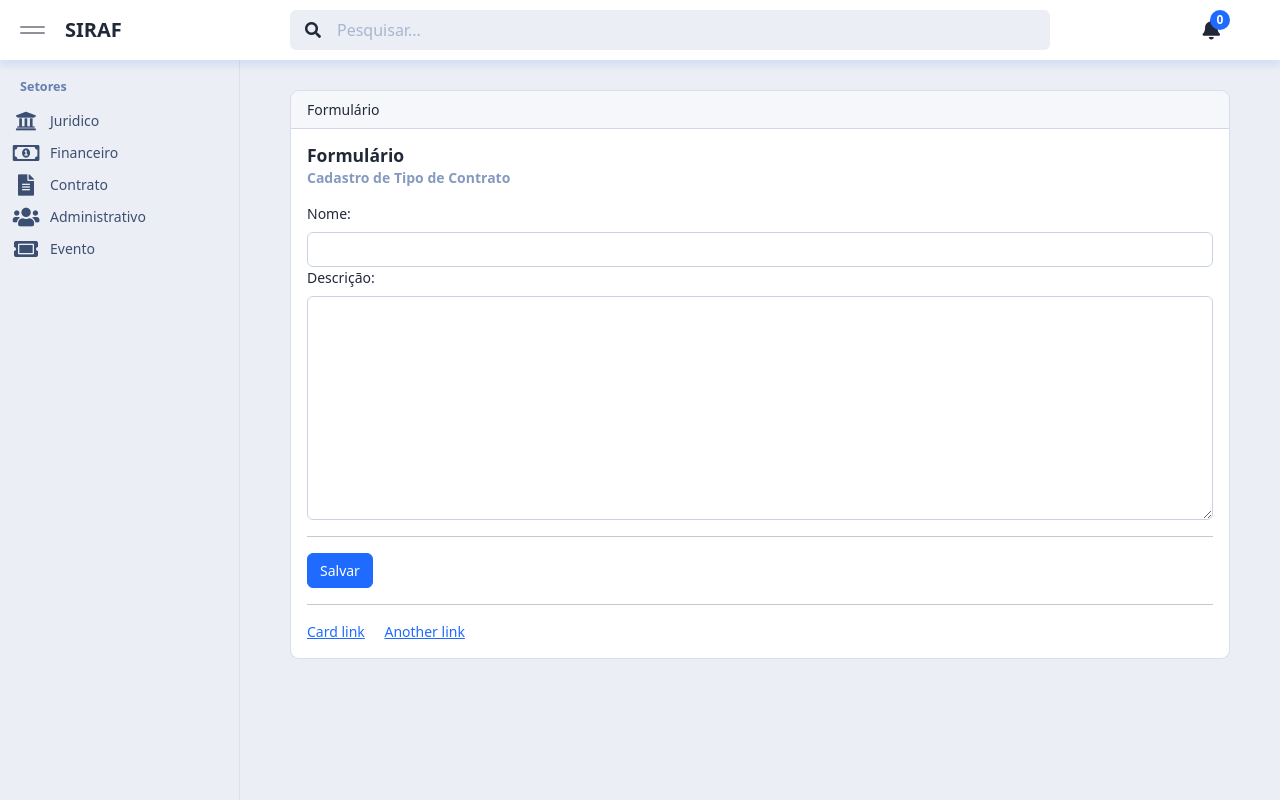
After one commit to dnetochaves/siraf, a Django app: page /juridico/novo_tipo/ in a window 1280 px wide. The commit adds this page. Run offline with Django 3.2, Linux system fonts and the light colour scheme; data that the repository does not hold is empty; some libraries are stand-ins or nearby versions.

Commit message:
Cadastro de tipo App juridico

```diff
--- a/apps/juridico/forms.py
+++ b/apps/juridico/forms.py
@@ -1,11 +1,12 @@
 from django.forms import ModelForm
-from . models import Contrato, Item
+from . models import Contrato, Item, Tipo
 
 
 class ContratoForm(ModelForm):
     class Meta:
         model = Contrato
-        fields = ['company', 'number', 'validity', 'signature_date', 'type_contrato']
+        fields = ['company', 'number', 'validity',
+                  'signature_date', 'type_contrato']
 
 
 class ItemForm(ModelForm):
@@ -13,3 +14,9 @@ class ItemForm(ModelForm):
         model = Item
         fields = ['item', 'item_description',
                   'unit_price', 'amount', 'item_contrato']
+
+
+class TipoForm(ModelForm):
+    class Meta:
+        model = Tipo
+        fields = ['name', 'description']
--- a/apps/juridico/models.py
+++ b/apps/juridico/models.py
@@ -5,6 +5,9 @@ from django.contrib.auth.models import User
 class Tipo(models.Model):
     name = models.CharField(max_length=50)
     description = models.TextField()
+
+    def listar_tipo():
+        return Tipo.objects.all()
 
     def __str__(self):
         return self.name
--- /dev/null
+++ b/apps/juridico/templates/juridico/tipo_form.html
@@ -0,0 +1,47 @@
+{% extends 'plataforma_base.html' %}
+{% load static %}
+{% load widget_tweaks %}
+
+
+{% block title %}
+Contratos
+{% endblock title %}
+
+
+{% block content %}
+<div id="content" class="app-content">
+    <div class="card">
+        <div class="card-header">Formulário</div>
+        <div class="card-body">
+            <h5 class="card-title">Formulário</h5>
+            <h6 class="card-subtitle mb-3 text-muted">Cadastro de Tipo de Contrato</h6>
+            {% include 'partials/plataforma/_message.html' %}
+            <p class="card-text mb-3">
+            <form action="" method="post">
+                {% csrf_token %}
+                <div class="row">
+                    <div class="col-sm">
+                        <label for="exampleFormControlInput1" class="form-label">Nome:</label>
+                        {{ form.name | add_class:"form-control" }}
+                    </div>
+                </div>
+                <div class="row">
+                    <div class="col-sm">
+                        <label for="exampleFormControlInput1" class="form-label">Descrição:</label>
+                        {{ form.description | add_class:"form-control" }}
+                    </div>
+                </div>
+                <hr>
+                <button type="submit" class="btn btn-primary">Salvar</button>
+                <hr>
+            </form>
+            </p>
+            <div>
+                <a href="#" class="card-link">Card link</a>
+                <a href="#" class="card-link">Another link</a>
+            </div>
+        </div>
+    </div>
+</div>
+
+{% endblock content %}
--- a/apps/juridico/urls.py
+++ b/apps/juridico/urls.py
@@ -13,4 +13,6 @@ urlpatterns = [
     path('novo_item/', views.novo_item, name="novo_item"),
     path('editar_item/<int:id>/', views.editar_item, name="editar_item"),
     path('deletar_item/<int:id>/', views.deletar_item, name="deletar_item"),
+    path('novo_tipo/', views.novo_tipo, name="novo_tipo"),
+    path('listar_tipos/', views.listar_tipos, name="listar_tipos"),
 ]
--- a/apps/juridico/views.py
+++ b/apps/juridico/views.py
@@ -1,8 +1,8 @@
 from django.shortcuts import render, redirect, get_object_or_404
 from django.http import HttpResponseRedirect
 from apps.notificacoes.models import Notificacoes
-from apps.juridico.models import Contrato, Item
-from . forms import ContratoForm, ItemForm
+from apps.juridico.models import Contrato, Item, Tipo
+from . forms import ContratoForm, ItemForm, TipoForm
 from django.contrib import messages
 
 
@@ -150,3 +150,31 @@ def listar_contratos(request):
                       'qtd_notificacao': qtd_notificacao,
                       'notificacoes_menu': notificacoes_menu,
                   })
+
+
+def novo_tipo(request):
+    qtd_notificacao = Notificacoes.qtd_notificacoes(request.user.id)
+    notificacoes_menu = Notificacoes.listar_notificacoes_menu(request.user.id)
+    form = TipoForm(request.POST or None)
+    if form.is_valid():
+        form.save()
+        messages.success(request, 'Informação salva com sucesso')
+        return HttpResponseRedirect("/juridico/listar_tipos/")
+    return render(request, 'juridico/tipo_form.html',
+                  {
+                      'form': form,
+                      'qtd_notificacao': qtd_notificacao,
+                      'notificacoes_menu': notificacoes_menu,
+                  })
+
+
+def listar_tipos(request):
+    qtd_notificacao = Notificacoes.qtd_notificacoes(request.user.id)
+    notificacoes_menu = Notificacoes.listar_notificacoes_menu(request.user.id)
+    listar_tipos = Tipo.listar_tipo()
+    return render(request, 'juridico/listar_tipos.html',
+                  {
+                      'listar_tipos': listar_tipos,
+                      'qtd_notificacao': qtd_notificacao,
+                      'notificacoes_menu': notificacoes_menu,
+                  })
--- a/templates/partials/plataforma/juridico/_gallery_menu_container.html
+++ b/templates/partials/plataforma/juridico/_gallery_menu_container.html
@@ -5,6 +5,9 @@
                 <a href="{% url 'juridico:novo_contrato' %}" class="btn btn-default btn-sm"><i
                         class="fa fa-plus"></i></a>
                 <a href="{% url 'juridico:listar_contratos' %}" class="btn btn-default btn-sm"><i
+                        class="fa fa-list"></i></a>
+                <a href="{% url 'juridico:novo_tipo' %}" class="btn btn-default btn-sm"><i class="fa fa-tag"></i></a>
+                <a href="{% url 'juridico:listar_tipos' %}" class="btn btn-default btn-sm"><i
                         class="fa fa-list"></i></a>
             </div>
         </center>
```
Also changed, not shown: apps/juridico/templates/juridico/listar_tipos.html (added, +54 -0 lines).
